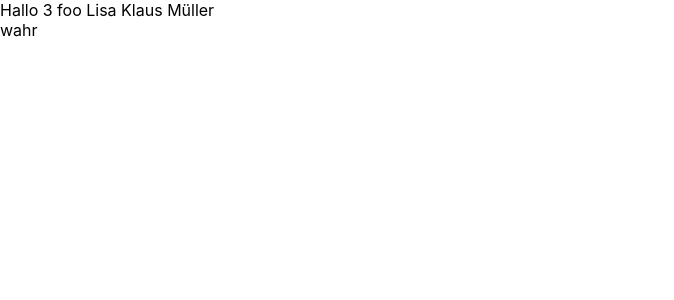
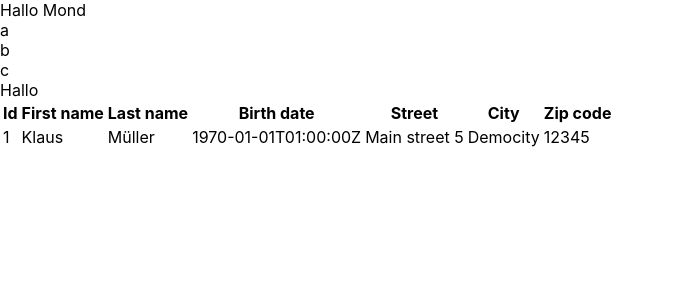
Before and after one commit to sspringer82/heise-ws, a React (Create React App) app: page / in a window 1280 px wide. Shown: the top 300 px of the page, without its empty margins (0-674 px from the left). Built offline with nearby package versions, Linux system fonts and the light colour scheme.

Commit message:
Aufgabe 2

```diff
--- a/src/App.tsx
+++ b/src/App.tsx
@@ -13,16 +13,29 @@ const klaus: Person = {
 
 // export default function App() { ... }
 const App: React.FC = () => {
-  function getName() {
-    return 'Lisa';
+  const list = ['a', 'b', 'c'];
+
+  let content = <div>Hallo Welt</div>;
+  if (true) {
+    content = <div>Hallo Mond</div>;
   }
 
-  return (
-    <div>
-      Hallo {1 + 2} {'foo'} {getName()} {klaus.firstName + ' ' + klaus.lastName}
-      {true ? <div>wahr</div> : <div>falsch</div>}
-    </div>
-  );
+  const condition = true;
+  if (condition) {
+    return (
+      <div>
+        {content}
+        <div>
+          {list.map((listItem) => {
+            return <div key={listItem}>{listItem}</div>;
+          })}
+        </div>
+        {condition ? <div>Hallo</div> : <div>Tschüss</div>}
+      </div>
+    );
+  } else {
+    return <div>Oh no!</div>;
+  }
 };
 
 export default App;
--- /dev/null
+++ b/src/List.tsx
@@ -0,0 +1,43 @@
+import React from 'react';
+import Person from './Person';
+
+const List: React.FC = () => {
+  const person: Person = {
+    id: 1,
+    firstName: 'Klaus',
+    lastName: 'Müller',
+    birthdate: '1970-01-01T01:00:00Z',
+    street: 'Main street 5',
+    city: 'Democity',
+    zipCode: '12345',
+  };
+
+  return (
+    <table>
+      <thead>
+        <tr>
+          <th>Id</th>
+          <th>First name</th>
+          <th>Last name</th>
+          <th>Birth date</th>
+          <th>Street</th>
+          <th>City</th>
+          <th>Zip code</th>
+        </tr>
+      </thead>
+      <tbody>
+        <tr>
+          <td>{person.id}</td>
+          <td>{person.firstName}</td>
+          <td>{person.lastName}</td>
+          <td>{person.birthdate}</td>
+          <td>{person.street}</td>
+          <td>{person.city}</td>
+          <td>{person.zipCode}</td>
+        </tr>
+      </tbody>
+    </table>
+  );
+};
+
+export default List;
--- a/src/index.tsx
+++ b/src/index.tsx
@@ -2,6 +2,7 @@ import React from 'react';
 import ReactDOM from 'react-dom/client';
 import App from './App';
 import './index.css';
+import List from './List';
 import reportWebVitals from './reportWebVitals';
 
 const root = ReactDOM.createRoot(
@@ -10,6 +11,7 @@ const root = ReactDOM.createRoot(
 root.render(
   <React.StrictMode>
     <App />
+    <List />
   </React.StrictMode>
 );
 
```
Also changed, not shown: Aufgaben/Aufgabe2.md (added, +5 -0 lines), src/Template.tsx (added, +7 -0 lines), 1 other file (tests, documents, lock files or other folders).
